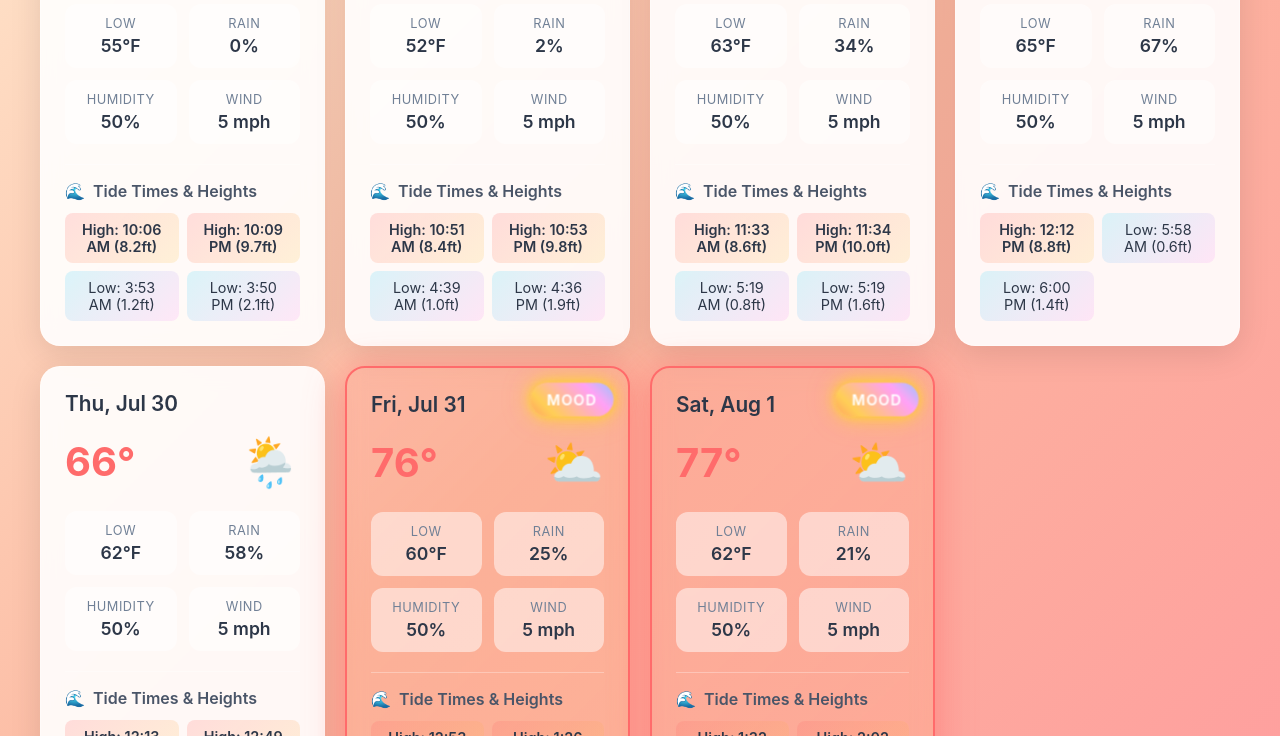
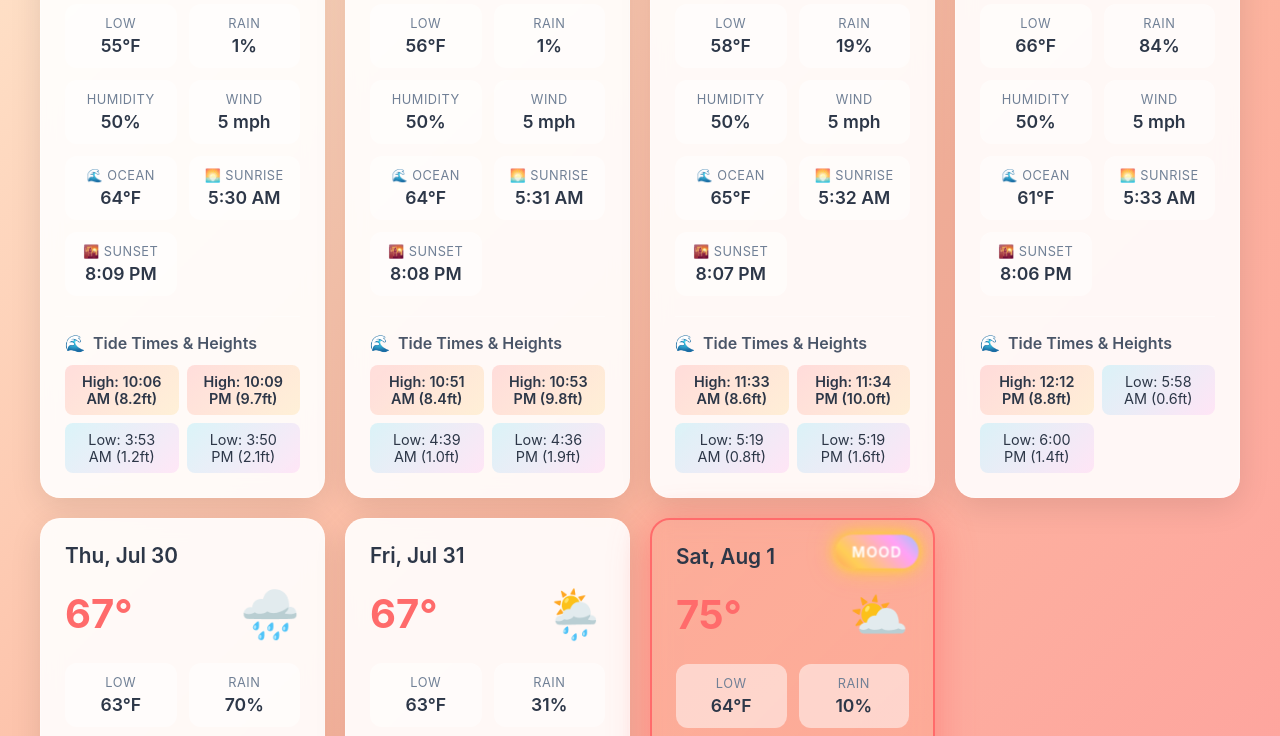
Before and after one commit to krlohnes/mill-cove-mood, a plain HTML site: page index.html in a window 1280 px wide. Shown: the part 371-1107 px from the top of the page. Drawn offline with Linux system fonts and the light colour scheme.

Commit message:
Add sunrise/sunset times and ocean temperature (#1)
* Add sunrise/sunset times and ocean temperature to app

- Fetch sunrise/sunset via Open-Meteo daily fields (already free, no key)
- Fetch ocean temp via Open-Meteo Marine API (sea_surface_temperature),
  averaged per day and converted to °F; fails gracefully if unavailable
- Display Ocean, Sunrise, and Sunset as weather-detail items (only when present)
- Update demo/fake data and CLAUDE.md data-structure docs

Co-Authored-By: Claude Opus 4.8 <noreply@anthropic.com>
Claude-Session: https://claude.ai/code/session_01RmcwTHtgrHF6B8U8NyPByu

* Update weather and tide data - 2026-07-26 22:33 UTC

---------

Co-authored-by: Claude <noreply@anthropic.com>
Co-authored-by: GitHub Action <action@github.com>

```diff
--- a/data/weather-data.json
+++ b/data/weather-data.json
@@ -1,17 +1,19 @@
 {
-  "lastUpdated": "2026-07-26T07:38:11.074Z",
+  "lastUpdated": "2026-07-26T22:33:20.158Z",
   "location": "Weymouth, MA (Mill Cove)",
   "source": "OpenWeatherMap & NOAA",
   "data": [
     {
       "date": "Today",
-      "temp": 72,
+      "temp": 75,
       "tempLow": 55,
-      "condition": "⛅",
-      "description": "Partly Cloudy",
+      "condition": "🌫️",
+      "description": "Foggy",
       "humidity": 50,
       "wind": "5 mph",
-      "rainChance": 0,
+      "rainChance": 1,
+      "sunrise": "5:30 AM",
+      "sunset": "8:09 PM",
       "rawDate": "2026-07-26",
       "tides": {
         "high": [
@@ -35,17 +37,20 @@
           }
         ]
       },
+      "oceanTemp": 64,
       "isMoodDay": false
     },
     {
       "date": "Mon, Jul 27",
-      "temp": 82,
-      "tempLow": 52,
-      "condition": "⛅",
-      "description": "Partly Cloudy",
+      "temp": 78,
+      "tempLow": 56,
+      "condition": "🌫️",
+      "description": "Foggy",
       "humidity": 50,
       "wind": "5 mph",
-      "rainChance": 2,
+      "rainChance": 1,
+      "sunrise": "5:31 AM",
+      "sunset": "8:08 PM",
       "rawDate": "2026-07-27",
       "tides": {
         "high": [
@@ -69,17 +74,20 @@
           }
         ]
       },
+      "oceanTemp": 64,
       "isMoodDay": false
     },
     {
       "date": "Tue, Jul 28",
-      "temp": 79,
-      "tempLow": 63,
-      "condition": "⛈️",
-      "description": "Thunderstorm",
+      "temp": 83,
+      "tempLow": 58,
+      "condition": "⛅",
+      "description": "Partly Cloudy",
       "humidity": 50,
       "wind": "5 mph",
-      "rainChance": 34,
+      "rainChance": 19,
+      "sunrise": "5:32 AM",
+      "sunset": "8:07 PM",
       "rawDate": "2026-07-28",
       "tides": {
         "high": [
@@ -103,17 +111,20 @@
           }
         ]
       },
+      "oceanTemp": 65,
       "isMoodDay": false
     },
     {
       "date": "Wed, Jul 29",
-      "temp": 69,
-      "tempLow": 65,
+      "temp": 75,
+      "tempLow": 66,
       "condition": "🌧️",
       "description": "Rain Showers",
       "humidity": 50,
       "wind": "5 mph",
-      "rainChance": 67,
+      "rainChance": 84,
+      "sunrise": "5:33 AM",
+      "sunset": "8:06 PM",
       "rawDate": "2026-07-29",
       "tides": {
         "high": [
@@ -133,17 +144,20 @@
           }
         ]
       },
+      "oceanTemp": 61,
       "isMoodDay": false
     },
     {
       "date": "Thu, Jul 30",
-      "temp": 66,
-      "tempLow": 62,
-      "condition": "🌦️",
-      "description": "Drizzle",
+      "temp": 67,
+      "tempLow": 63,
+      "condition": "🌧️",
+      "description": "Rain Showers",
       "humidity": 50,
       "wind": "5 mph",
-      "rainChance": 58,
+      "rainChance": 70,
+      "sunrise": "5:34 AM",
+      "sunset": "8:05 PM",
       "rawDate": "2026-07-30",
       "tides": {
         "high": [
@@ -167,17 +181,20 @@
           }
         ]
       },
+      "oceanTemp": 60,
       "isMoodDay": false
     },
     {
       "date": "Fri, Jul 31",
-      "temp": 76,
-      "tempLow": 60,
-      "condition": "⛅",
-      "description": "Partly Cloudy",
+      "temp": 67,
+      "tempLow": 63,
+      "condition": "🌦️",
+      "description": "Drizzle",
       "humidity": 50,
       "wind": "5 mph",
-      "rainChance": 25,
+      "rainChance": 31,
+      "sunrise": "5:35 AM",
+      "sunset": "8:04 PM",
       "rawDate": "2026-07-31",
       "tides": {
         "high": [
@@ -201,17 +218,20 @@
           }
         ]
       },
-      "isMoodDay": true
+      "oceanTemp": 63,
+      "isMoodDay": false
     },
     {
       "date": "Sat, Aug 1",
-      "temp": 77,
-      "tempLow": 62,
+      "temp": 75,
+      "tempLow": 64,
       "condition": "⛅",
       "description": "Partly Cloudy",
       "humidity": 50,
       "wind": "5 mph",
-      "rainChance": 21,
+      "rainChance": 10,
+      "sunrise": "5:36 AM",
+      "sunset": "8:03 PM",
       "rawDate": "2026-08-01",
       "tides": {
         "high": [
@@ -235,6 +255,7 @@
           }
         ]
       },
+      "oceanTemp": 64,
       "isMoodDay": true
     }
   ]
--- a/index.html
+++ b/index.html
@@ -492,6 +492,9 @@
                 humidity: 45,
                 wind: '8 mph',
                 rainChance: 0,
+                sunrise: '5:18 AM',
+                sunset: '8:16 PM',
+                oceanTemp: 64,
                 tides: {
                     high: [{time: '6:32 AM', height: '10.2'}, {time: '7:15 PM', height: '9.8'}],
                     low: [{time: '12:45 PM', height: '1.3'}, {time: '1:22 AM', height: '0.8'}]
@@ -507,6 +510,9 @@
                 humidity: 52,
                 wind: '12 mph',
                 rainChance: 20,
+                sunrise: '5:19 AM',
+                sunset: '8:15 PM',
+                oceanTemp: 63,
                 tides: {
                     high: [{time: '7:28 AM', height: '9.9'}, {time: '8:05 PM', height: '10.1'}],
                     low: [{time: '1:35 PM', height: '1.5'}, {time: '2:15 AM', height: '0.9'}]
@@ -522,6 +528,9 @@
                 humidity: 38,
                 wind: '6 mph',
                 rainChance: 5,
+                sunrise: '5:20 AM',
+                sunset: '8:15 PM',
+                oceanTemp: 65,
                 tides: {
                     high: [{time: '8:15 AM', height: '9.7'}, {time: '8:50 PM', height: '10.3'}],
                     low: [{time: '2:20 PM', height: '1.8'}, {time: '3:05 AM', height: '1.2'}]
@@ -537,6 +546,9 @@
                 humidity: 42,
                 wind: '5 mph',
                 rainChance: 0,
+                sunrise: '5:21 AM',
+                sunset: '8:14 PM',
+                oceanTemp: 66,
                 tides: {
                     high: [{time: '9:02 AM', height: '9.4'}, {time: '9:35 PM', height: '10.6'}],
                     low: [{time: '3:05 PM', height: '2.1'}, {time: '3:52 AM', height: '1.4'}]
@@ -552,6 +564,9 @@
                 humidity: 78,
                 wind: '15 mph',
                 rainChance: 85,
+                sunrise: '5:22 AM',
+                sunset: '8:13 PM',
+                oceanTemp: 64,
                 tides: {
                     high: [{time: '9:48 AM', height: '9.1'}, {time: '10:20 PM', height: '10.8'}],
                     low: [{time: '3:50 PM', height: '2.4'}, {time: '4:38 AM', height: '1.6'}]
@@ -567,6 +582,9 @@
                 humidity: 65,
                 wind: '10 mph',
                 rainChance: 30,
+                sunrise: '5:23 AM',
+                sunset: '8:12 PM',
+                oceanTemp: 62,
                 tides: {
                     high: [{time: '10:33 AM', height: '8.8'}, {time: '11:05 PM', height: '11.1'}],
                     low: [{time: '4:35 PM', height: '2.7'}, {time: '5:22 AM', height: '1.9'}]
@@ -582,6 +600,9 @@
                 humidity: 48,
                 wind: '7 mph',
                 rainChance: 10,
+                sunrise: '5:24 AM',
+                sunset: '8:11 PM',
+                oceanTemp: 63,
                 tides: {
                     high: [{time: '11:18 AM', height: '8.5'}, {time: '11:50 PM', height: '11.3'}],
                     low: [{time: '5:20 PM', height: '3.0'}, {time: '6:08 AM', height: '2.1'}]
@@ -627,6 +648,21 @@
                         <div class="detail-label">Wind</div>
                         <div class="detail-value">${dayData.wind}</div>
                     </div>
+                    ${dayData.oceanTemp != null ? `
+                    <div class="detail-item">
+                        <div class="detail-label">🌊 Ocean</div>
+                        <div class="detail-value">${dayData.oceanTemp}°F</div>
+                    </div>` : ''}
+                    ${dayData.sunrise ? `
+                    <div class="detail-item">
+                        <div class="detail-label">🌅 Sunrise</div>
+                        <div class="detail-value">${dayData.sunrise}</div>
+                    </div>` : ''}
+                    ${dayData.sunset ? `
+                    <div class="detail-item">
+                        <div class="detail-label">🌇 Sunset</div>
+                        <div class="detail-value">${dayData.sunset}</div>
+                    </div>` : ''}
                 </div>
                 <div class="tide-section">
                     <div class="tide-title">Tide Times & Heights</div>
```
Also changed, not shown: 2 other files.
